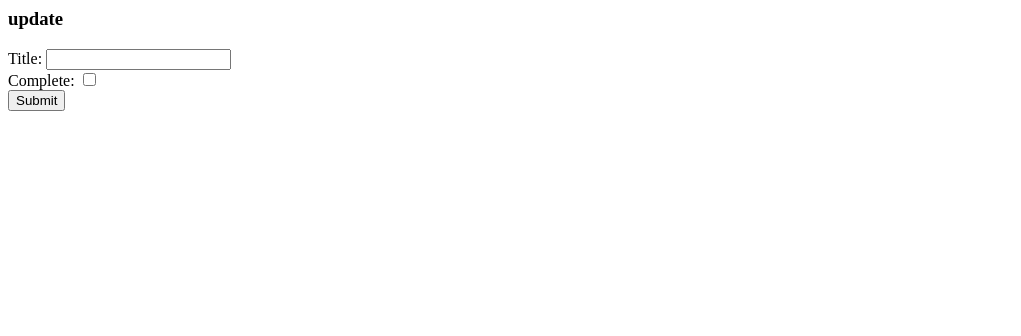
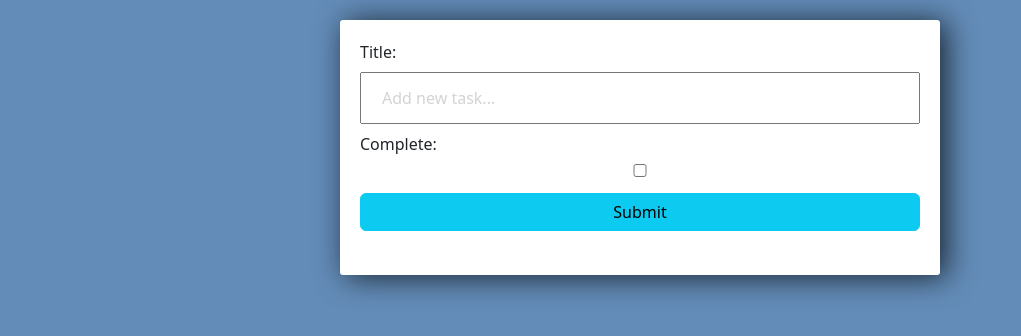
Before and after one commit to veomall/djangoToDo, a Django app: template tasks/templates/tasks/update_task.html in a window 1280 px wide. Shown: the top 336 px of the page, without its empty margins (0-1021 px from the left). Run offline with Django 5.2, Linux system fonts and the light colour scheme; the template is opened without the code that fills it: values that come from a table or form of the project are taken from there, others are empty.

Commit message:
styling added

```diff
--- a/tasks/forms.py
+++ b/tasks/forms.py
@@ -6,6 +6,8 @@ from .models import *
 
 class TaskForm(forms.ModelForm):
 
+    title = forms.CharField(widget=forms.TextInput(attrs={'placeholder': 'Add new task...'}))
+
     class Meta:
         model = Task
         fields = '__all__'
--- /dev/null
+++ b/tasks/static/css/main.css
@@ -0,0 +1,32 @@
+body {
+    background-color: #638CB8;
+}
+input {
+    width: 100%;
+    padding: 12px 20px;
+    margin: 8px 0;
+    box-sizing: border-box;
+}
+input::placeholder {
+    color: #d3d3d3;
+}
+.submit {
+    background-color: #6BA3E8;
+}
+.center-column {
+    width: 600px;
+    margin: 20px auto;
+    padding: 20px;
+    background-color: #fff;
+    border-radius: 3px;
+    box-shadow: 6px 2px 30px 0px rgba(0,0,0,0.75);
+}
+.item-row {
+    background-color: #906abd;
+    margin: 19px;
+    padding: 20px;
+    border-radius: 3px;
+    color: #fff;
+    font-size: 16px;
+    box-shadow: 0px -1px 10px -4px rgba(0,0,0,0,0.75);
+}
--- a/tasks/templates/tasks/update_task.html
+++ b/tasks/templates/tasks/update_task.html
@@ -1,7 +1,11 @@
-<h3>update</h3>
+{% load static %}
+<link rel="stylesheet" href="https://cdn.jsdelivr.net/npm/bootstrap@5.3.3/dist/css/bootstrap.min.css">
+<link rel="stylesheet" href="{% static '/css/main.css' %}">
 
-<form action="" method='POST'>
-    {% csrf_token %}
-    {{ form }}
-    <input type="submit" name="update task">
-</form>
+<div class="center-column">
+    <form action="" method='POST'>
+        {% csrf_token %}
+        {{ form }}
+        <input class="btn btn-info" type="submit" name="update task">
+    </form>
+</div>
--- a/todo/settings.py
+++ b/todo/settings.py
@@ -119,6 +119,10 @@ USE_TZ = True
 
 STATIC_URL = 'static/'
 
+STATICFILES_DIRS = [
+    BASE_DIR / 'static',
+]
+
 # Default primary key field type
 # https://docs.djangoproject.com/en/5.1/ref/settings/#default-auto-field
 
```
Also changed, not shown: tasks/templates/tasks/delete.html (+12 -6 lines), tasks/templates/tasks/list.html (+12 -6 lines).
